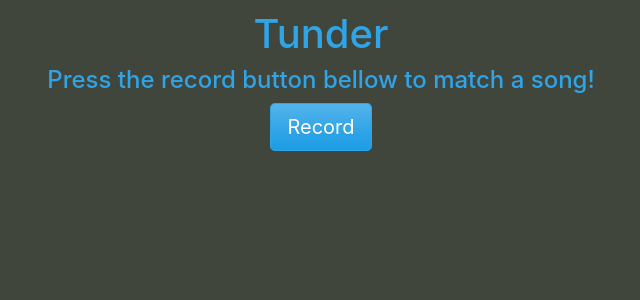
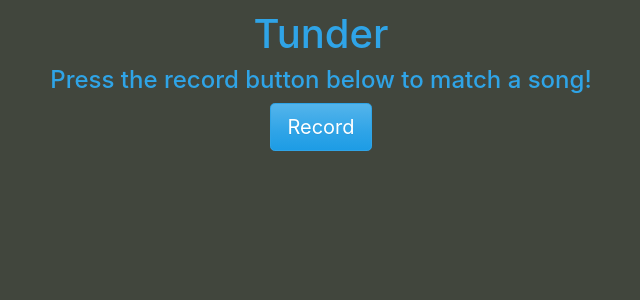
Before and after one commit to RuMurf/tunder, a Node server app: page / in a window 1280 px wide. Shown: the top 300 px of the page, without its empty margins (319-959 px from the left). Run offline with Node 20, Linux system fonts and the light colour scheme; some libraries are stand-ins or nearby versions.

Commit message:
spelling mistake

```diff
--- a/views/index.ejs
+++ b/views/index.ejs
@@ -11,7 +11,7 @@
 </head>
 <body>
     <h1 style="text-align: center;">Tunder</h1>
-    <h4 style="text-align: center;">Press the record button bellow to match a song!</h4>
+    <h4 style="text-align: center;">Press the record button below to match a song!</h4>
     <div id="controls">
     <div style="text-align: center;"><button id="recordButton" class="btn btn-primary btn-lg">Record</button></div>
     </div>
```
